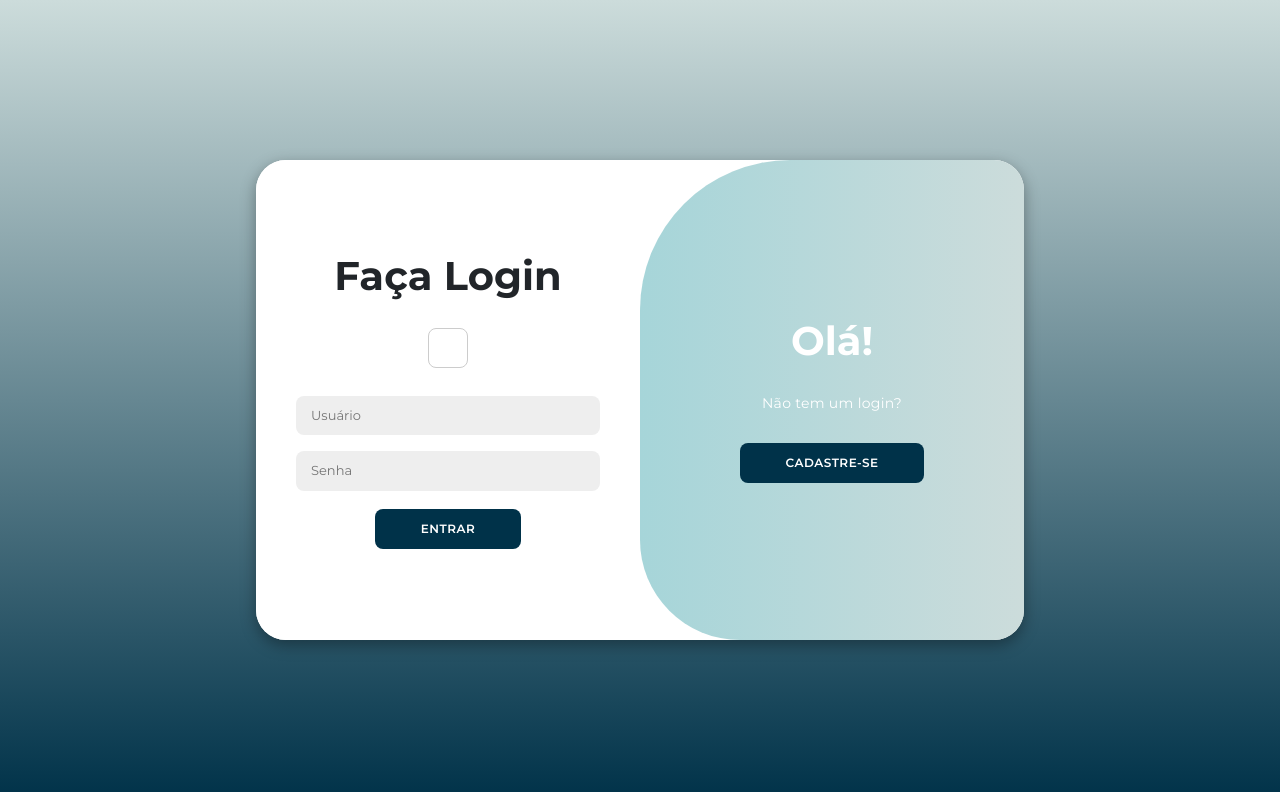
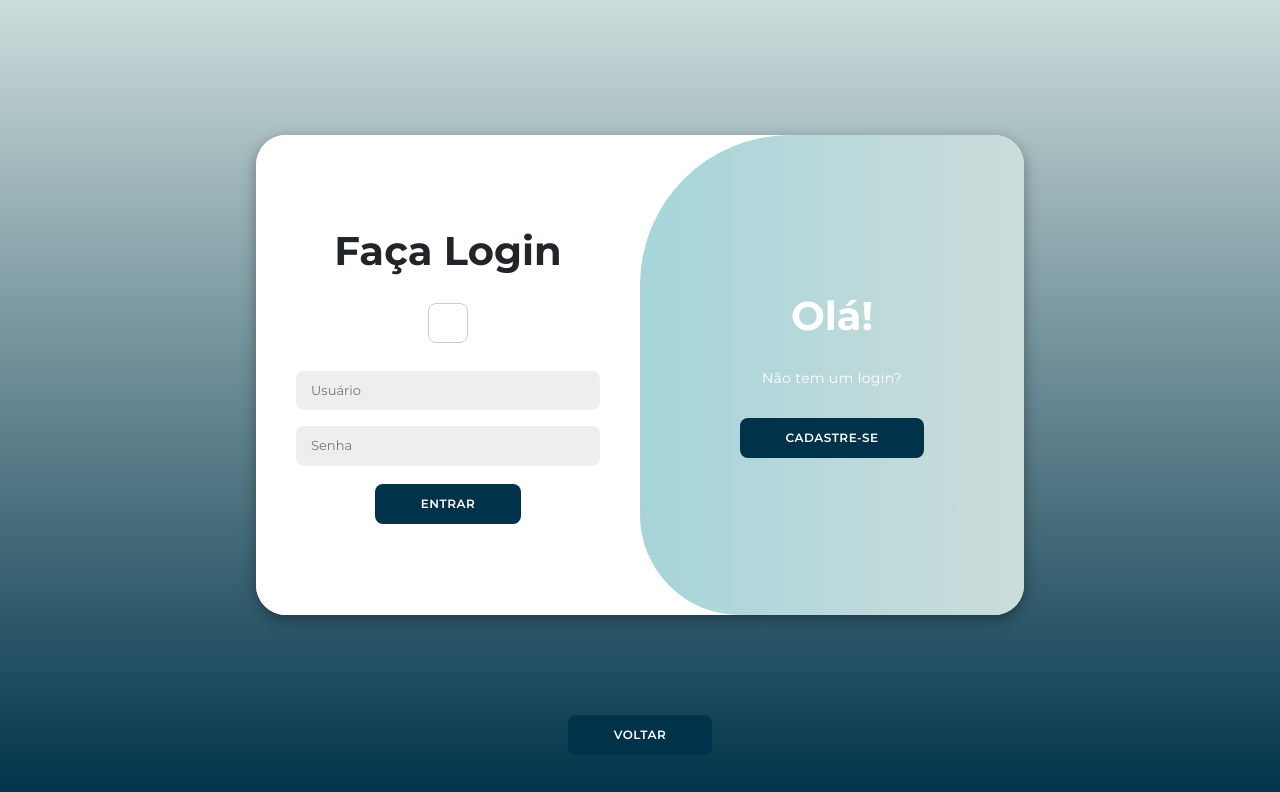
Before and after one commit to leiticiasf/EcoPraia, a React (Vite) app: page /entrar in a window 1280 px wide. Shown: the top 792 px of the page. Built offline with nearby package versions, Linux system fonts and the light colour scheme.

Commit message:
login funfando

```diff
--- a/src/componentes/Entrar.jsx
+++ b/src/componentes/Entrar.jsx
@@ -3,39 +3,44 @@ import { Button } from 'react-bootstrap';
 import { useNavigate } from 'react-router-dom';
 import { auth, provider } from "../firebase/config";
 import { signInWithPopup } from "firebase/auth";
+import './login.css'
 
 import { faCoffee } from '@fortawesome/free-solid-svg-icons';
 
 import { FontAwesomeIcon } from '@fortawesome/react-fontawesome';
 
-import './login.css';
 
 function Entrar() {
+    const navigate = useNavigate();
+    const handleClick = () => {
+        navigate('/');
+    };
 
 
     const [isSignUp, setIsSignUp] = useState(false);
 
     const handleToggle = () => {
         setIsSignUp(!isSignUp);
-        const container = document.getElementById('container');
-        container.classList.toggle("active");
+        const containerEntrar = document.getElementById('containerEntrar');
+        containerEntrar.classList.toggle("active");
     };
 
     const handleRegisterClick = () => {
         setIsSignUp(true);
-        const container = document.getElementById('container');
-        container.classList.add("active");
+        const containerEntrar = document.getElementById('containerEntrar');
+        containerEntrar.classList.add("active");
     };
 
     const handleLoginClick = () => {
         setIsSignUp(false);
-        const container = document.getElementById('container');
-        container.classList.remove("active");
+        const containerEntrar = document.getElementById('containerEntrar');
+        containerEntrar.classList.remove("active");
     };
 
     return (
-        <div className="container" id="container">
-            <div className={`form-container ${isSignUp ? 'sign-up' : 'sign-in'}`}>
+        <div className='bodyEntrar'>
+        <div className="containerEntrar" id="containerEntrar">
+            <div className={`form-containerEntrar ${isSignUp ? 'sign-up' : 'sign-in'}`}>
                 {/* Conteúdo do formulário */}
                 {isSignUp ? (
                     <form>
@@ -66,7 +71,7 @@ function Entrar() {
                     </form>
                 )}
             </div>
-            <div className="toggle-container">
+            <div className="toggle-containerEntrar">
                 <div className="toggle">
                     <div className="toggle-panel toggle-left">
                         <h1>Bem-vindo!</h1>
@@ -81,6 +86,9 @@ function Entrar() {
                 </div>
             </div>
         </div>
+        <button id='voltar' onClick={handleClick}>Voltar</button>
+
+        </div>
     );
 }
 
--- a/src/componentes/home.jsx
+++ b/src/componentes/home.jsx
@@ -1,11 +1,9 @@
 import React, {useState} from "react";
 import { Container, Navbar, Nav, Button, Carousel, Row, Col, } from "react-bootstrap";
-import logo from "../assets/emojo.jpeg";
 import "../App.css";
 import { useNavigate } from "react-router-dom";
 import banner from "../assets/dancarcomvoce.jpg";
 import projeto from "../assets/images.jpg";
-
 
 
 
@@ -65,7 +63,7 @@ function Home () {
 <br/><br/><br/><br/>
 
      <section className="banner" id="home">
-            <Container id="inicio">
+            <Container id="container">
                 <Row className="align-items-center">
                     <Col xs={12} md={6} xl={7}>
                        <h1>Sobre o Mapa </h1>
--- a/src/componentes/login.css
+++ b/src/componentes/login.css
@@ -12,7 +12,7 @@ h1{
 }
 
 
-body{
+.bodyEntrar{
     background-color: #c9d6ff;
     background: linear-gradient(to top, #003249, #CCDCDB);
     display: flex;
@@ -22,7 +22,7 @@ body{
     height: 100vh;
 }
 
-.container{
+.containerEntrar{
     background-color: #fff;
     border-radius: 30px;
     box-shadow: 0 5px 15px rgba(0, 0, 0, 0.35);
@@ -33,25 +33,25 @@ body{
     min-height: 480px;
 }
 
-.container p{
+.containerEntrar p{
     font-size: 14px;
     line-height: 20px;
     letter-spacing: 0.3px;
     margin: 20px 0;
 }
 
-.container span{
+.containerEntrar span{
     font-size: 12px;
 }
 
-.container a{
+.containerEntrar a{
     color: #333;
     font-size: 13px;
     text-decoration: none;
     margin: 15px 0 10px;
 }
 
-.container button{
+.containerEntrar button{
     background-color: #003249;
     color: #fff;
     font-size: 12px;
@@ -65,12 +65,12 @@ body{
     cursor: pointer;
 }
 
-.container button.hidden{
+.containerEntrar button.hidden{
     background-color: transparent;
     border-color: #fff;
 }
 
-.container form{
+.containerEntrar form{
     background-color: #fff;
     display: flex;
     align-items: center;
@@ -80,7 +80,7 @@ body{
     height: 100%;
 }
 
-.container input{
+.containerEntrar input{
     background-color: #eee;
     border: none;
     margin: 8px 0;
@@ -91,7 +91,7 @@ body{
     outline: none;
 }
 
-.form-container{
+.form-containerEntrar{
     position: absolute;
     top: 0;
     height: 100%;
@@ -104,7 +104,7 @@ body{
     z-index: 2;
 }
 
-.container.active .sign-in{
+.containerEntrar.active .sign-in{
     transform: translateX(100%);
 }
 
@@ -115,7 +115,7 @@ body{
     z-index: 1;
 }
 
-.container.active .sign-up{
+.containerEntrar.active .sign-up{
     transform: translateX(100%);
     opacity: 1;
     z-index: 5;
@@ -148,7 +148,7 @@ body{
     height: 40px;
 }
 
-.toggle-container{
+.toggle-containerEntrar{
     position: absolute;
     top: 0;
     left: 50%;
@@ -160,7 +160,7 @@ body{
     z-index: 1000;
 }
 
-.container.active .toggle-container{
+.containerEntrar.active .toggle-containerEntrar{
     transform: translateX(-100%);
     border-radius: 0 150px 100px 0;
 }
@@ -178,7 +178,7 @@ body{
     transition: all 0.6s ease-in-out;
 }
 
-.container.active .toggle{
+.containerEntrar.active .toggle{
     transform: translateX(50%);
 }
 
@@ -201,7 +201,7 @@ body{
     transform: translateX(-200%);
 }
 
-.container.active .toggle-left{
+.containerEntrar.active .toggle-left{
     transform: translateX(0);
 }
 
@@ -210,6 +210,20 @@ body{
     transform: translateX(0);
 }
 
-.container.active .toggle-right{
+.containerEntrar.active .toggle-right{
     transform: translateX(200%);
 }
+
+#voltar{
+    background-color: #003249;
+    color: #fff;
+    font-size: 12px;
+    padding: 10px 45px;
+    border: 1px solid transparent;
+    border-radius: 8px;
+    font-weight: 600;
+    letter-spacing: 0.5px;
+    text-transform: uppercase;
+    margin-top: 10px;
+    cursor: pointer;
+}
```
